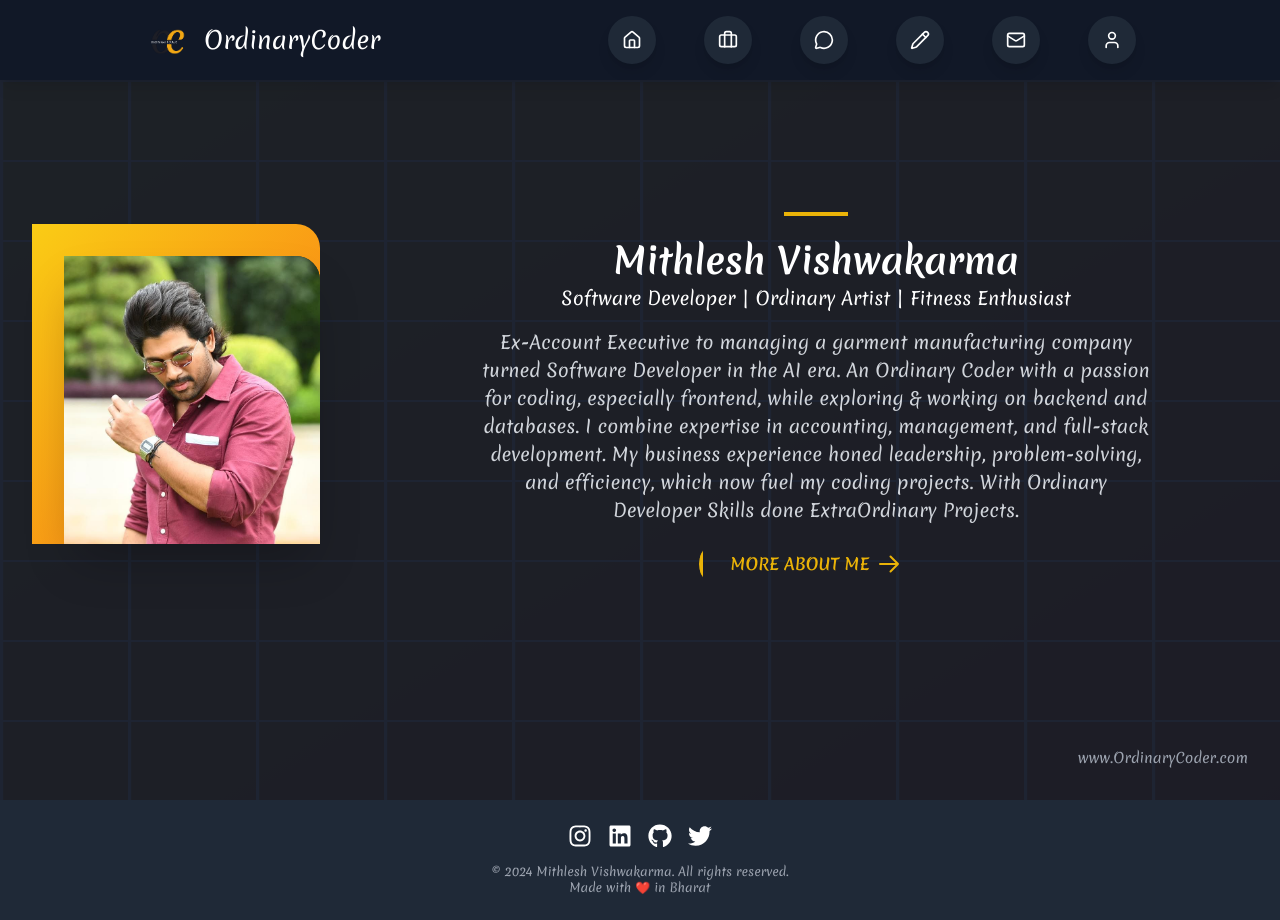
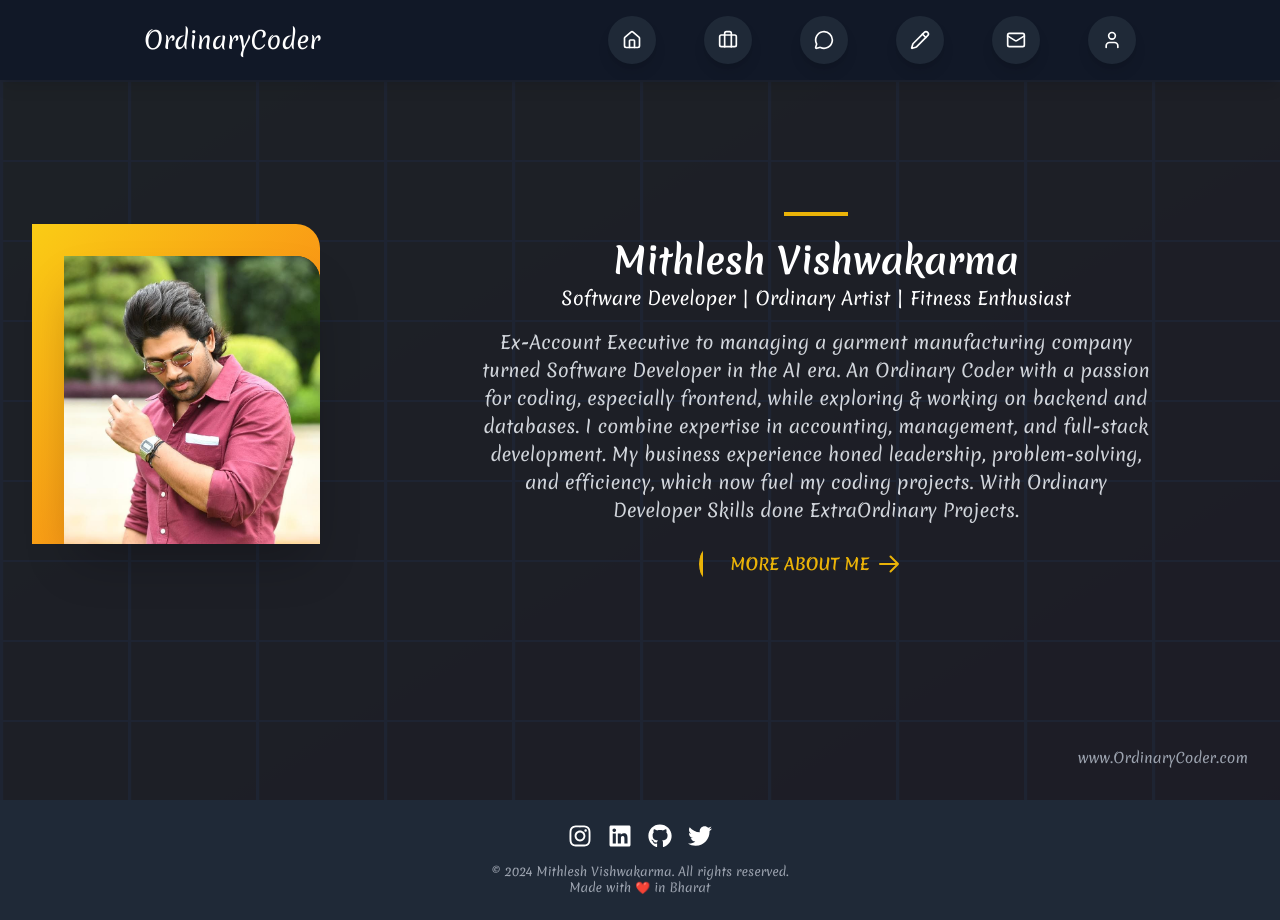
Before and after one commit to mithlesh-vishwakarma/upgraded_portfolio, a React (Vite) app in the folder vite-project/: page / in a window 1280 px wide. Built offline with nearby package versions, Linux system fonts and the light colour scheme.

Commit message:
`Removed unused image tag and commented it out in Header component`

```diff
--- a/vite-project/src/components/Header.tsx
+++ b/vite-project/src/components/Header.tsx
@@ -60,11 +60,11 @@ const Header: React.FC = () => {
             whileHover={{ scale: 1.05 }}
             whileTap={{ scale: 0.95 }}
           >
-            <img
-              src="/src/assets/OrdinaryCoder-logo-for darkBg.png"
+            {/* <img
+              src="/src/assets/"
               alt="OrdinaryCoder Logo"
               className="w-12 h-12 object-contain"
-            />
+            /> */}
             <span className="text-white font-merienda text-xl lg:text-2xl">OrdinaryCoder</span>
           </motion.a>
         </motion.div>
```
